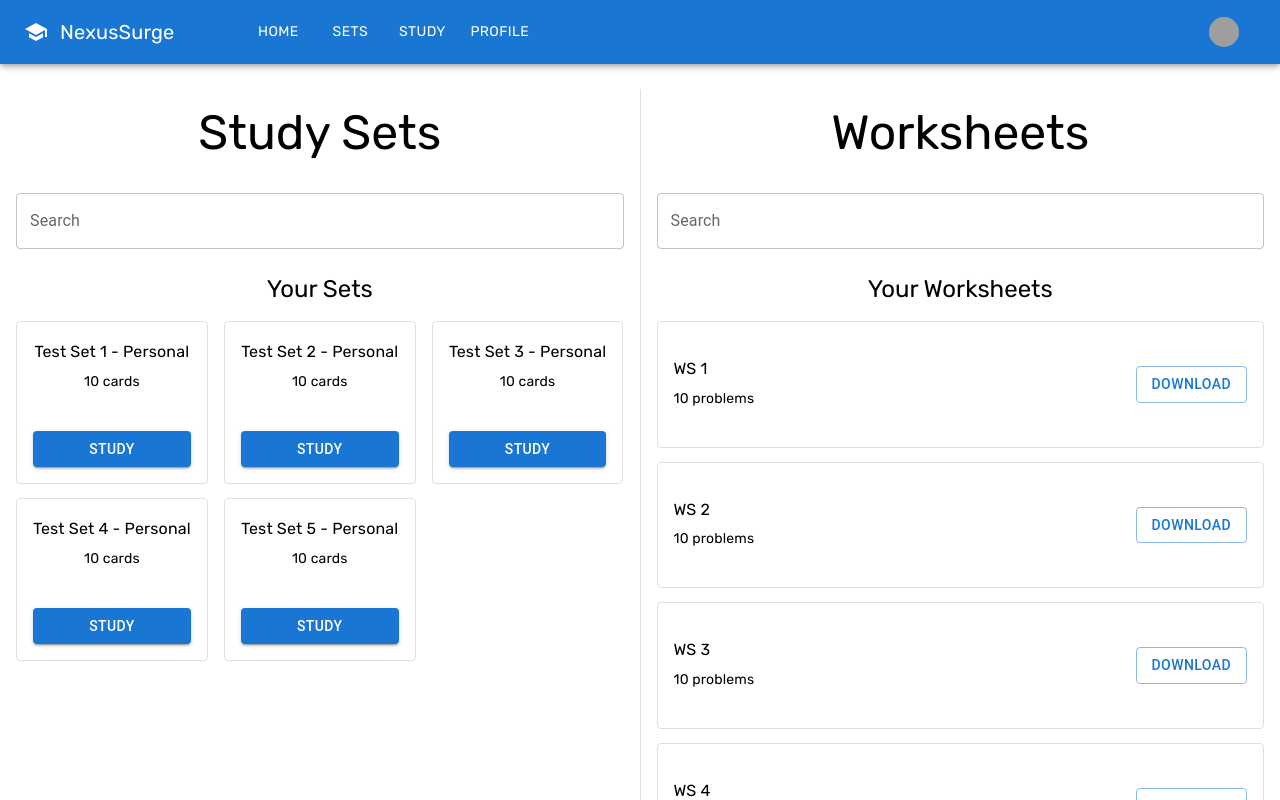
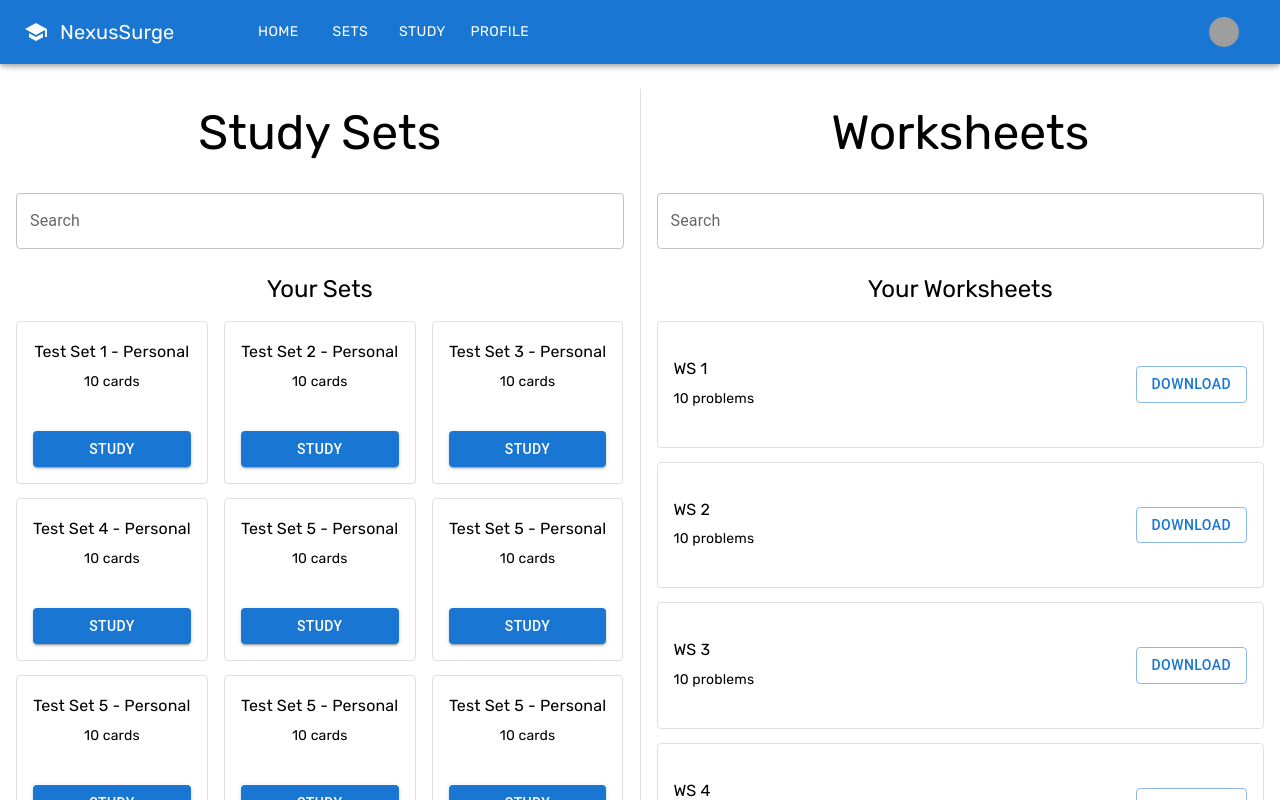
Before and after one commit to skancharapu775/NexusSurge, a React (Create React App) app in the folder nexussurge/: page /study in a window 1280 px wide. Shown: the top 800 px of the page. Built offline with nearby package versions, Linux system fonts and the light colour scheme; grey boxes are pictures that could not be loaded.

Commit message:
added scrolling for study sets and card overflow on study page

```diff
--- a/nexussurge/src/pages/Study.js
+++ b/nexussurge/src/pages/Study.js
@@ -32,6 +32,69 @@ export function Study() {
         creator: "Test User 4",
         num_cards: 10,
         id: 4
+    },
+    {
+        title: "Test Set 5 - Personal",
+        description: "This is a test set",
+        creator: "Test User 5",
+        num_cards: 10,
+        id: 5
+    },
+    {
+        title: "Test Set 5 - Personal",
+        description: "This is a test set",
+        creator: "Test User 5",
+        num_cards: 10,
+        id: 5
+    },
+    {
+        title: "Test Set 5 - Personal",
+        description: "This is a test set",
+        creator: "Test User 5",
+        num_cards: 10,
+        id: 5
+    },
+    {
+        title: "Test Set 5 - Personal",
+        description: "This is a test set",
+        creator: "Test User 5",
+        num_cards: 10,
+        id: 5
+    },
+    {
+        title: "Test Set 5 - Personal",
+        description: "This is a test set",
+        creator: "Test User 5",
+        num_cards: 10,
+        id: 5
+    },
+    {
+        title: "Test Set 5 - Personal",
+        description: "This is a test set",
+        creator: "Test User 5",
+        num_cards: 10,
+        id: 5
+    },
+    {
+        title: "Test Set 5 - Personal",
+        description: "This is a test set",
+        creator: "Test User 5",
+        num_cards: 10,
+        id: 5
+    },
+    {
+        title: "Test Set 5 - Personal",
+        description: "This is a test set",
+        creator: "Test User 5",
+        num_cards: 10,
+        id: 5
+    },
+    {
+        title: "Test Set 5 - Personal",
+        description: "This is a test set",
+        creator: "Test User 5",
+        num_cards: 10,
+        id: 5
     },
     {
         title: "Test Set 5 - Personal",
@@ -77,6 +140,13 @@ export function Study() {
         creator: "Test User 5",
         num_problems: 10,
         id: 5
+    },
+    {
+      title: "WS 6",
+      description: "This is a test WS",
+      creator: "Test User 6",
+      num_problems: 10,
+      id: 6
   }
   ]
 
@@ -98,6 +168,7 @@ export function Study() {
             <Typography variant="h5" sx={{ p: 2, fontFamily: 'Rubik', paddingBottom: 2, textAlign: 'center' }}>
               Your Sets
             </Typography>
+            <Box sx={{ overflowY: 'scroll', maxHeight: '60vh' }}>
             <Grid container spacing={2}>
               {studySets.map((set) => (
                 <Grid sx = {{marginBottom: '2rem'}} item xs={12} sm={6} md={4} key={set.name}>
@@ -127,6 +198,7 @@ export function Study() {
             </Grid>
             </Box>
           </Box>
+        </Box>
         <Box sx={{ width: '50%', height: '100%', fontFamily: 'Rubik, sans-serif', marginTop:'25px'}}>
           <Typography variant="h3" sx={{ p: 2, fontFamily: 'Rubik', paddingBottom: 0, textAlign: 'center' }}>
             Worksheets
@@ -141,6 +213,7 @@ export function Study() {
             <Typography variant="h5" sx={{ p: 2, fontFamily: 'Rubik', paddingBottom: 2, textAlign: 'center' }}>
               Your Worksheets
             </Typography>
+            <Box sx={{ overflowY: 'scroll', maxHeight: '60vh' }}>
               <Grid container spacing={2}>
                 {worksheets.map((worksheet) => (
                   <Grid sx={{ marginBottom: '2rem' }} item xs={12} key={worksheet.id}>
@@ -173,6 +246,7 @@ export function Study() {
             </Box>
           </Box>
         </Box>
+      </Box>
     </>
   );
 }
```
Lines whose indentation alone changed are shown as unchanged.
